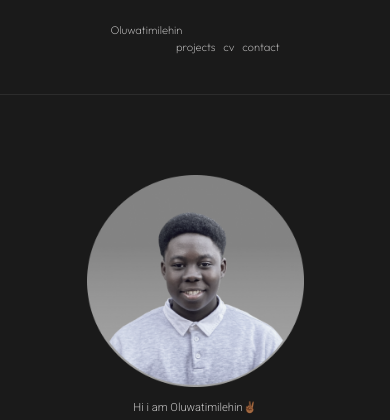
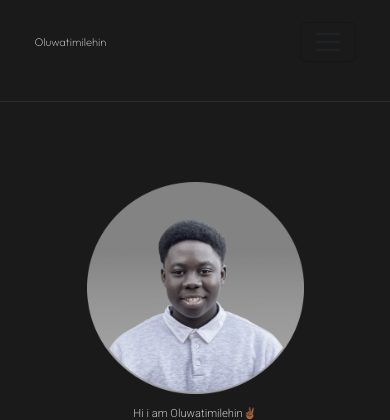
Before and after one commit to OrawusiTimilehin/Personal-Website, a Flask app: page / in a window 390 px wide. Shown: the top 420 px of the page. Run offline with Flask 3, Linux system fonts and the light colour scheme; some libraries are stand-ins or nearby versions.

Commit message:
Added Responsive Navbar

```diff
--- a/static/styles/main.css
+++ b/static/styles/main.css
@@ -81,10 +81,10 @@ p{
 }
 
 
-.navbar-left{
-    margin-left: 5.5rem;
+
+.navbar-link{
+    margin-right: 2rem;
 }
-
 .navbar-link:hover {
     background: linear-gradient(90deg, #FFF4F4 2.25%, rgba(255, 245, 245, 0.90625) 30.39%, rgba(255, 255, 255, 0) 180.19%);
     -webkit-background-clip: text;
--- a/templates/navbar.html
+++ b/templates/navbar.html
@@ -1,26 +1,51 @@
 <!DOCTYPE html>
 <html>
 <head>
+    {% include "header.html"%}
     <link href="https://cdn.jsdelivr.net/npm/bootstrap@5.3.0-alpha3/dist/css/bootstrap.min.css" rel="stylesheet" integrity="sha384-KK94CHFLLe+nY2dmCWGMq91rCGa5gtU4mk92HdvYe+M/SXH301p5ILy+dN9+nJOZ" crossorigin="anonymous">
     <script src="https://cdn.jsdelivr.net/npm/bootstrap@5.3.0-alpha3/dist/js/bootstrap.bundle.min.js" integrity="sha384-ENjdO4Dr2bkBIFxQpeoTz1HIcje39Wm4jDKdf19U8gI4ddQ3GYNS7NTKfAdVQSZe" crossorigin="anonymous"></script>
 </head>
 <body>
 <header>
-    <nav class="navbar">
+    <nav class="navbar navbar-expand-md">
+        <div class="container-fluid">
+          <a class="navbar-link" href="{{ url_for('home') }}">Oluwatimilehin</a>
+          <button class="navbar-toggler" type="button" data-bs-toggle="collapse" data-bs-target="#navbarNavAltMarkup" aria-controls="navbarNavAltMarkup" aria-expanded="false" aria-label="Toggle navigation">
+            <span class="navbar-toggler-icon"></span>
+          </button>
+          <div class="collapse navbar-collapse" id="navbarNavAltMarkup">
+            <div class="navbar-nav ms-auto">
+                {% if home %}
+                <span><a  class="navbar-link nav-link body-text" href="#projects"> projects </a></span>
+                {% else %}
+                <span> </span>
+                {% endif %}
+                <span><a class="navbar-link nav-link body-text" href=" {{ url_for('cv') }}"> cv </a></span>
+                <span> <a class="navbar-link nav-link body-text" href="{{ url_for('contact') }}"> contact </a></span>
+            </div>
+            </div>
+          </div>
+        </div>
+      </nav>
+    <!-- <nav class="navbar">
         <div class="navbar-left">
             <span> <a  class="navbar-link" href="{{ url_for('home') }}">Oluwatimilehin</a> </span>
         </div>
+        <button class="navbar-toggler" type="button" data-bs-toggle="collapse" data-bs-target="#navbarNavAltMarkup" aria-controls="navbarNavAltMarkup" aria-expanded="false" aria-label="Toggle navigation">
+            <span class="navbar-toggler-icon"></span>
+          </button>
+        <div class="collapse navbar-collapse" id="navbarNavAltMarkup">
         <div class="navbar-nav navbar-right">
             {% if home %}
-            <span><a  class="navbar-link" href="#projects"> projects </a></span>
+            <span><a  class="nav-item navbar-link" href="#projects"> projects </a></span>
             {% else %}
             <span> </span>
             {% endif %}
-            <span><a class="navbar-link" href=" {{ url_for('cv') }}"> cv </a></span>
-            <span> <a class="navbar-link" href="{{ url_for('contact') }}"> contact </a></span>
-
+            <span><a class="nav-item navbar-link" href=" {{ url_for('cv') }}"> cv </a></span>
+            <span> <a class="nav-item navbar-link" href="{{ url_for('contact') }}"> contact </a></span>
         </div>
-    </nav>
+    </div>
+    </nav> -->
     <hr class="hr">
 </header>
 </body>
```
